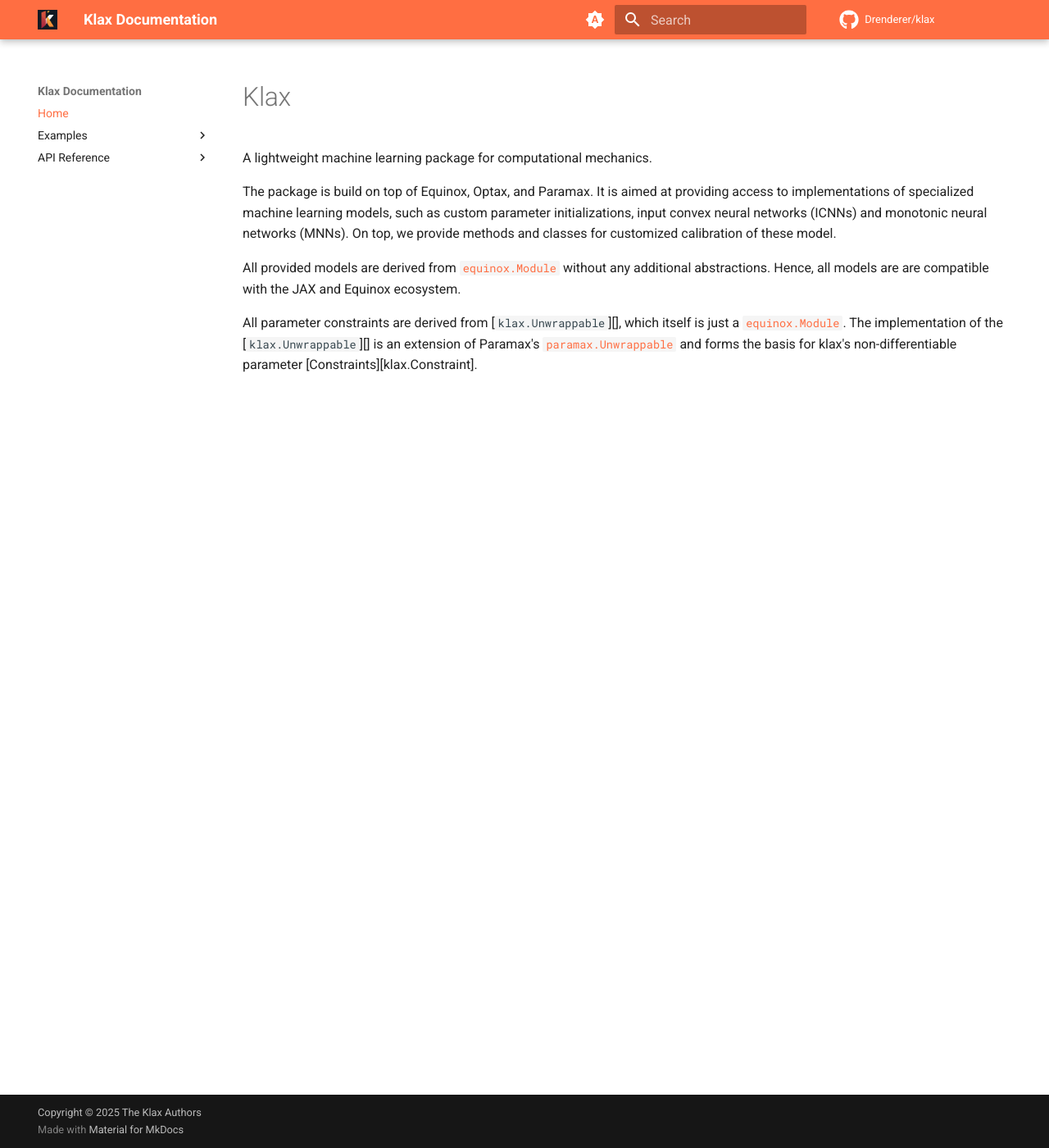
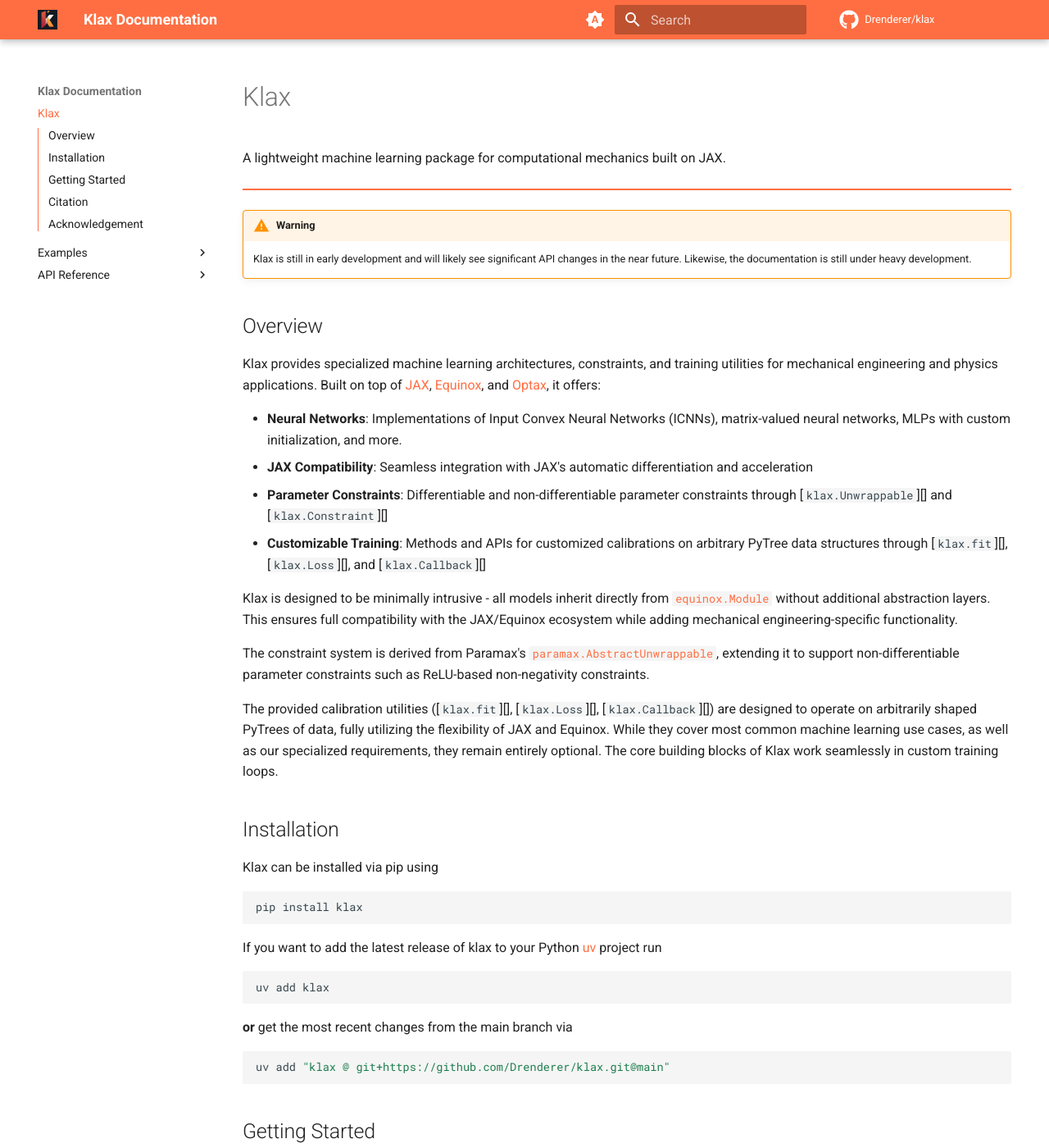
Before and after one commit to Drenderer/klax, an MkDocs documentation site: the page built from docs/index.md, in a window 1280 px wide and 1400 px high. Shown: the whole window at 82% size. Built offline with MkDocs 1.6.1 and Material for MkDocs 9.7.7, drawn with Linux system fonts in a browser that asks for light colours; comment, search, counter and statistics services are not loaded; some of the changed text lies outside the part shown.

Commit message:
Updated description on the home-page.

````diff
--- a/docs/index.md
+++ b/docs/index.md
@@ -1,18 +1,63 @@
 # Klax
 
-A lightweight machine learning package for computational mechanics.
+<!-- A lightweight machine learning package for computational mechanics. -->
 
-The package is build on top of Equinox, Optax, and Paramax. It is aimed at
-providing access to implementations of specialized machine learning models, such
-as custom parameter initializations, input convex neural networks (ICNNs) and
-monotonic neural networks (MNNs). On top, we provide methods and classes for
-customized calibration of these model.
+<!-- # Klax -->
 
-All provided models are derived from [`equinox.Module`](https://docs.kidger.site/equinox/api/module/module/#equinox.Module) without any additional
-abstractions. Hence, all models are are compatible with the JAX and Equinox
-ecosystem.
+A lightweight machine learning package for computational mechanics built on JAX.
 
-All parameter constraints are derived from
-[`klax.Unwrappable`][], which itself is just a [`equinox.Module`](https://docs.kidger.site/equinox/api/module/module/#equinox.Module).
-The implementation of the [`klax.Unwrappable`][] is an extension
-of Paramax's [`paramax.Unwrappable`](https://danielward27.github.io/paramax/api/wrappers.html#paramax.wrappers.AbstractUnwrappable) and forms the basis for klax's non-differentiable parameter [Constraints][klax.Constraint].
+---
+
+!!! warning
+
+    Klax is still in early development and will likely see significant API changes in the near future. Likewise, the documentation is still under heavy development.
+
+## Overview
+
+Klax provides specialized machine learning architectures, constraints, and training utilities for mechanical engineering and physics applications. Built on top of [JAX](https://docs.jax.dev/en/latest/), [Equinox](https://docs.kidger.site/equinox/), and [Optax](https://optax.readthedocs.io/en/latest/), it offers:
+
+- **Neural Networks**: Implementations of Input Convex Neural Networks (ICNNs), matrix-valued neural networks, MLPs with custom initialization, and more.
+- **JAX Compatibility**: Seamless integration with JAX's automatic differentiation and acceleration
+- **Parameter Constraints**: Differentiable and non-differentiable parameter constraints through [`klax.Unwrappable`][] and [`klax.Constraint`][]
+- **Customizable Training**: Methods and APIs for customized calibrations on arbitrary PyTree data structures through [`klax.fit`][], [`klax.Loss`][], and [`klax.Callback`][]
+
+Klax is designed to be minimally intrusive - all models inherit directly from [`equinox.Module`](https://docs.kidger.site/equinox/api/module/module/#equinox.Module) without additional abstraction layers. This ensures full compatibility with the JAX/Equinox ecosystem while adding mechanical engineering-specific functionality.
+
+The constraint system is derived from Paramax's [`paramax.AbstractUnwrappable`](https://danielward27.github.io/paramax/api/wrappers.html#paramax.wrappers.AbstractUnwrappable), extending it to support non-differentiable parameter constraints such as ReLU-based non-negativity constraints.
+
+The provided calibration utilities ([`klax.fit`][], [`klax.Loss`][], [`klax.Callback`][]) are designed to operate on arbitrarily shaped PyTrees of data, fully utilizing the flexibility of JAX and Equinox. While they cover most common machine learning use cases, as well as our specialized requirements, they remain entirely optional. The core building blocks of Klax work seamlessly in custom training loops.
+
+## Installation
+
+Klax can be installed via pip using
+
+```bash
+pip install klax
+```
+
+If you want to add the latest release of klax to your Python [uv](https://docs.astral.sh/uv/) project run
+
+```bash
+uv add klax
+```
+
+**or** get the most recent changes from the main branch via
+
+```bash
+uv add "klax @ git+https://github.com/Drenderer/klax.git@main"
+```
+
+## Getting Started
+
+As the contents of the documentation are still rudimentary, we recommend checking out [Equinox](https://docs.kidger.site/equinox/) and [Paramax](https://danielward27.github.io/paramax/#) and taking a look at our examples [Examples](./examples/isotropic_hyperelasticity.ipynb).
+
+## Citation
+
+## Acknowledgement
+
+Klax is built on top of several powerful frameworks:
+
+[JAX](https://docs.jax.dev/en/latest/) - For automatic differentiation and acceleration </br>
+[Equinox](https://docs.kidger.site/equinox/) - For neural network primitives </br>
+[Optax](https://optax.readthedocs.io/en/latest/) - For optimization utilities </br>
+[Paramax](https://https://danielward27.github.io/paramax/#) - For constraints. (We decided to include due to the need for non-differentable parameter constraints.)
--- a/docs/stylesheets/extra.css
+++ b/docs/stylesheets/extra.css
@@ -15,12 +15,10 @@
 
 [data-md-color-scheme="default"] {
     --doc-heading-color: rgb(230, 230, 230);
-    /* --doc-heading-border-color: #CCC; */
     --doc-heading-color-alt: rgb(240, 240, 240);
 }
 [data-md-color-scheme="slate"] {
     --doc-heading-color: rgb(25,25,33);
-    /* --doc-heading-border-color: rgb(25,25,33); */
     --doc-heading-color-alt: rgb(33,33,44);
     --md-code-bg-color: rgb(38,38,50);
 }
@@ -29,12 +27,11 @@ h3.doc-heading {
     /* NOT var(--md-code-bg-color) as that's not visually distinct from other code blocks.*/
     background-color: var(--doc-heading-color);
     border: solid var(--doc-heading-border-color);
-    /* border-width: 1.5pt; */
-    /* border-radius: 2pt; */
+    border-radius: 2pt;
     padding: 0pt 0pt 0pt 2.5pt;
 }
 h4.doc-heading, h5.heading {
     background-color: var(--doc-heading-color-alt);
-    /* border-radius: 2pt; */
+    border-radius: 2pt;
     padding: 0pt 0pt 0pt 2.5pt;
 }
--- a/mkdocs.yml
+++ b/mkdocs.yml
@@ -86,7 +86,7 @@ repo_url: https://github.com/Drenderer/klax
 repo_name: Drenderer/klax
 
 nav:
-  - Home: index.md
+  - Klax: index.md
   - Examples:
       - examples/isotropic_hyperelasticity.ipynb
   - API Reference:
````
Also changed, not shown: README.md (+2 -2 lines).
